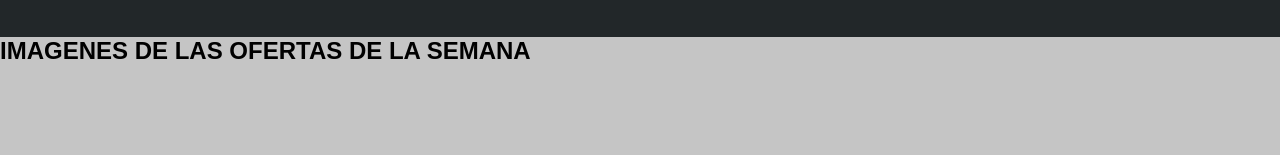
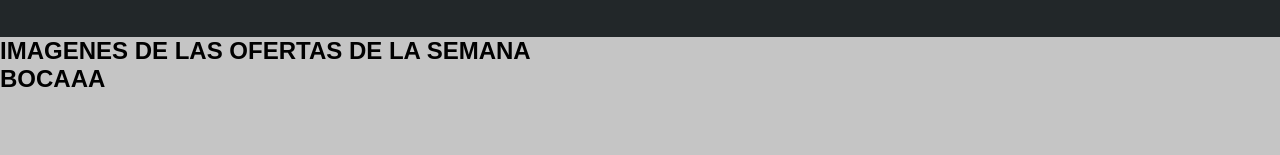
Before and after one commit to ear5118/proyecto_final, a plain HTML site: page index.html in a window 1280 px wide. Shown: the part 153-308 px from the top of the page. Drawn offline with Linux system fonts and the light colour scheme.

Commit message:
Implementacion de otro h2 en la seccion bannerPromoDestacadas

```diff
--- a/index.html
+++ b/index.html
@@ -34,6 +34,7 @@
         <section id="bannerPromosDestacadas">
             <!--ACA IRIAN IMAGENES SLIDERS DE LAS PROMOCIONES VIGENTES DE LA SEMANA-->
             <h2>IMAGENES DE LAS OFERTAS DE LA SEMANA</h2>
+            <h2>BOCAAA</h2>
             <article>
 
             </article>
```
